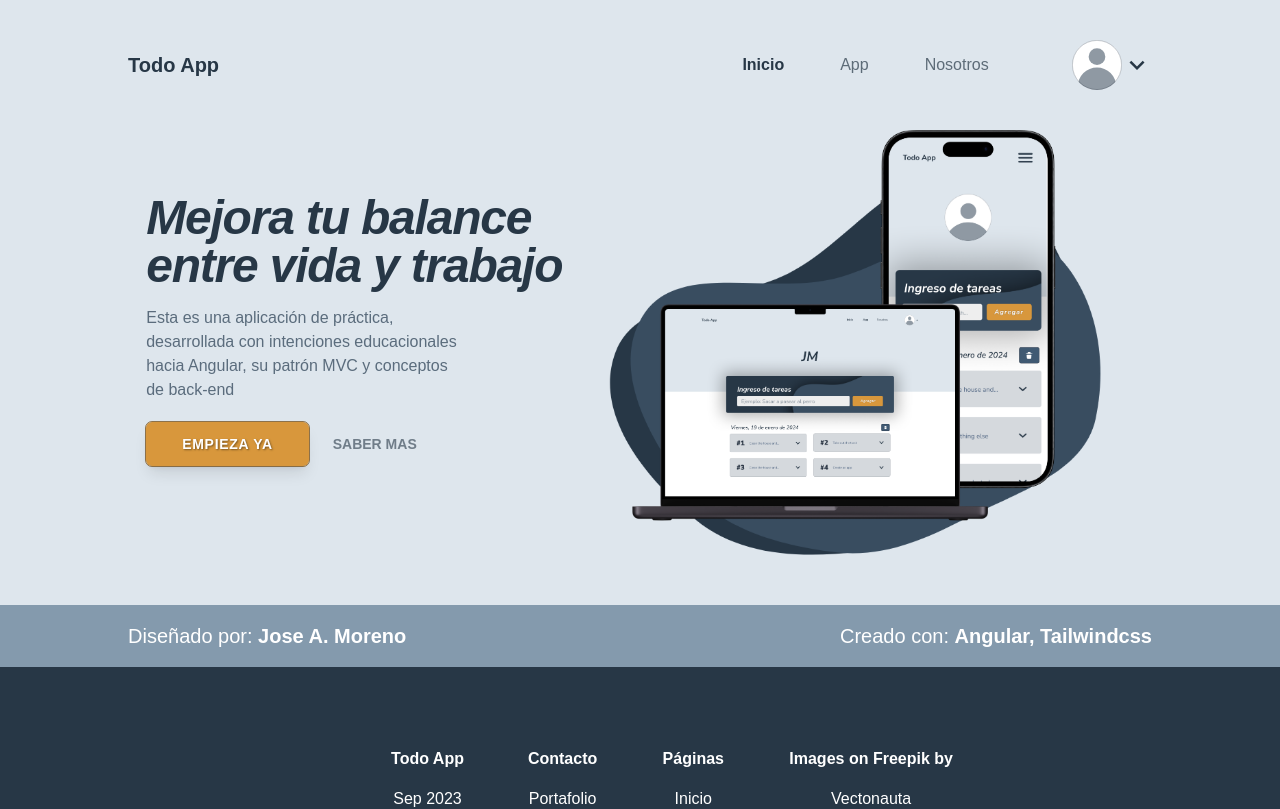
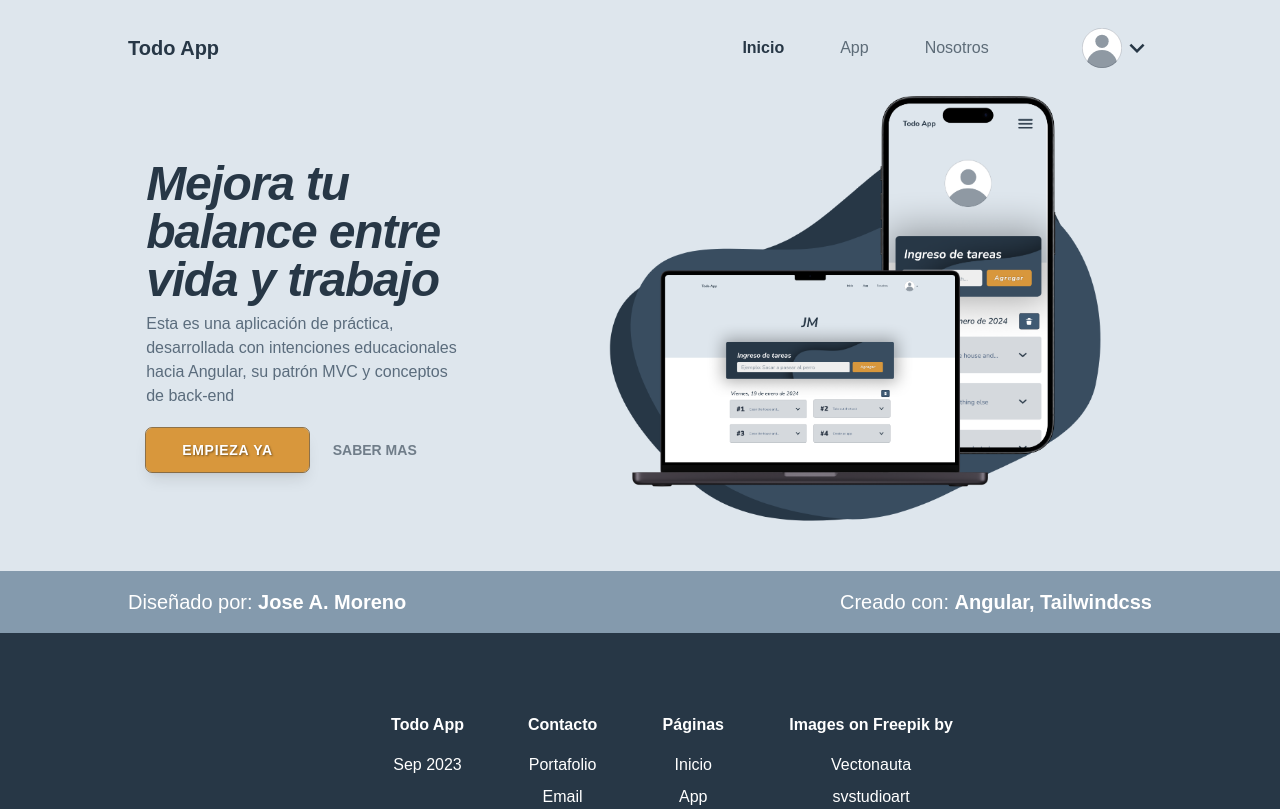
Before and after one commit to JooseMM/angular-todo, an Angular app: page /home in a window 1280 px wide. Shown: the top 809 px of the page. Built offline with nearby package versions, Linux system fonts and the light colour scheme; no server answers.

Commit message:
add minor details for wide screens

```diff
--- a/src/app/Components/navbar/navbar.component.html
+++ b/src/app/Components/navbar/navbar.component.html
@@ -1,7 +1,7 @@
 <nav
   class="relative my-10 w-[80%] mx-auto flex justify-between items-center
   | md:w-auto md:mx-desktop-margin
-  | lg:m-0 lg:py-10 lg:w-auto lg:px-[10%] "
+  | lg:m-0 lg:py-7 lg:w-auto lg:px-[10%] 2xl:py-10"
   [ngClass]="isAboutPage ? 'lg:split-navbar-bg' : '' " >
   <a class="font-bold text-lg text-very-dark-blue | lg:text-xl"
     routerLink="/">
@@ -117,7 +117,7 @@
     <div>
       <div class="hidden | relative lg:flex lg:cursor-pointer lg:items-center" >
 
-        <img src="../../../assets/Images/profile-pic.svg"  width="50" height="50" alt="Foto de perfil"(click)="toggleShowUserOptions()" />
+        <img src="../../../assets/Images/profile-pic.svg"  width="40" height="40" alt="Foto de perfil"(click)="toggleShowUserOptions()" />
         <svg width="30" height="30"  (click)="toggleShowUserOptions()"
           class="transition duration-200"
           [ngClass]="showUserOptions ? 'rotate-180' : '' "
--- a/src/app/Components/pages/home/home.component.html
+++ b/src/app/Components/pages/home/home.component.html
@@ -1,22 +1,23 @@
-<div class="flex justify-center flex-col | lg:flex-row lg:pb-0 | xl:ml-[5vw] | 2xl:ml-[0vw]">
-  <div class="flex justify-center | sm:mt-4 | md:mt-10 | lg:mt-0 lg:order-2 ">
+<div class="flex justify-center flex-col | lg:flex-row lg:pb-0 |  xl:mt-8
+  | 2xl:justify-start 2xl:mt-12 2xl:pl-[10vw]">
+  <div class="flex justify-center | sm:mt-4 | md:mt-10 | lg:mt-0 lg:order-2 2xl:ml-4 ">
     <!-- Mobile hero mockup -->
     <img width="400" height="400" class="max-w-[90%] md:max-w-lg lg:hidden" src="../../../../assets/Images/mobile-hero-mockup.png" alt="Hero image" />
     <!-- Desktop hero mockup -->
-    <img  width="300" height="300" class="hidden  | lg:max-w-3xl lg:block lg:w-[42vw] | xl:w-[45vw] xl: | 2xl:w-[49vw]"
+    <img  width="300" height="300" class="hidden  | lg:max-w-3xl lg:block lg:w-[42vw] | xl:w-[40vw] xl: | 2xl:w-[49vw]"
       src="../../../assets/Images/desktop-hero-mockup.png" alt="Hero image" />
   </div>
   <div
     class="flex justify-center flex-col  | lg:px-0 lg:w-[450px] lg:block lg:mt-[4rem]
-    | xl:w-[500px] xl:mt-[6rem] | 2xl:ml-[5vw] 2xl:mt-32 2xl:w-[600px]">
+    | xl:w-[500px] xl:mt-16 | 2xl:mt-32 2xl:w-[600px]">
     <h1
       class="mt-3 max-w-[20ch] px-4 text-3xl font-bold italic text-center tracking-tight text-very-dark-blue mx-auto | sm:text-4xl sm:max-w-[18ch] | md:px-0 md:max-w-[16ch]
-      | lg:text-left lg:text-5xl lg:m-0 lg:max-w-full |
+      | lg:text-left lg:text-5xl lg:m-0 lg:max-w-[80%] |
       | 2xl:text-[3.5rem] 2xl:leading-[3.5rem]">
       Mejora tu balance entre vida y trabajo</h1>
     <p
       class="max-w-[45ch] px-6 mx-auto  mt-2.5 text-center text-dark-blue/80 font-normal |  md:px-0
-      | lg:text-left lg:mx-0 lg:max-w-[36ch] lg:mt-4 | xl:max-w-[38ch]
+      | lg:text-left lg:mx-0 lg:max-w-[36ch] lg:mt-2 | xl:max-w-[38ch]
       | 2xl:mt-2 2xl:text-lg 2xl:max-w-[40ch]">
       Esta es una aplicación de práctica, desarrollada con intenciones educacionales hacia Angular, su patrón MVC y conceptos de back-end</p>
     <div class="mx-auto mt-6 space-x-6 mb-12 | lg:mb-20 lg:mt-5">
```
